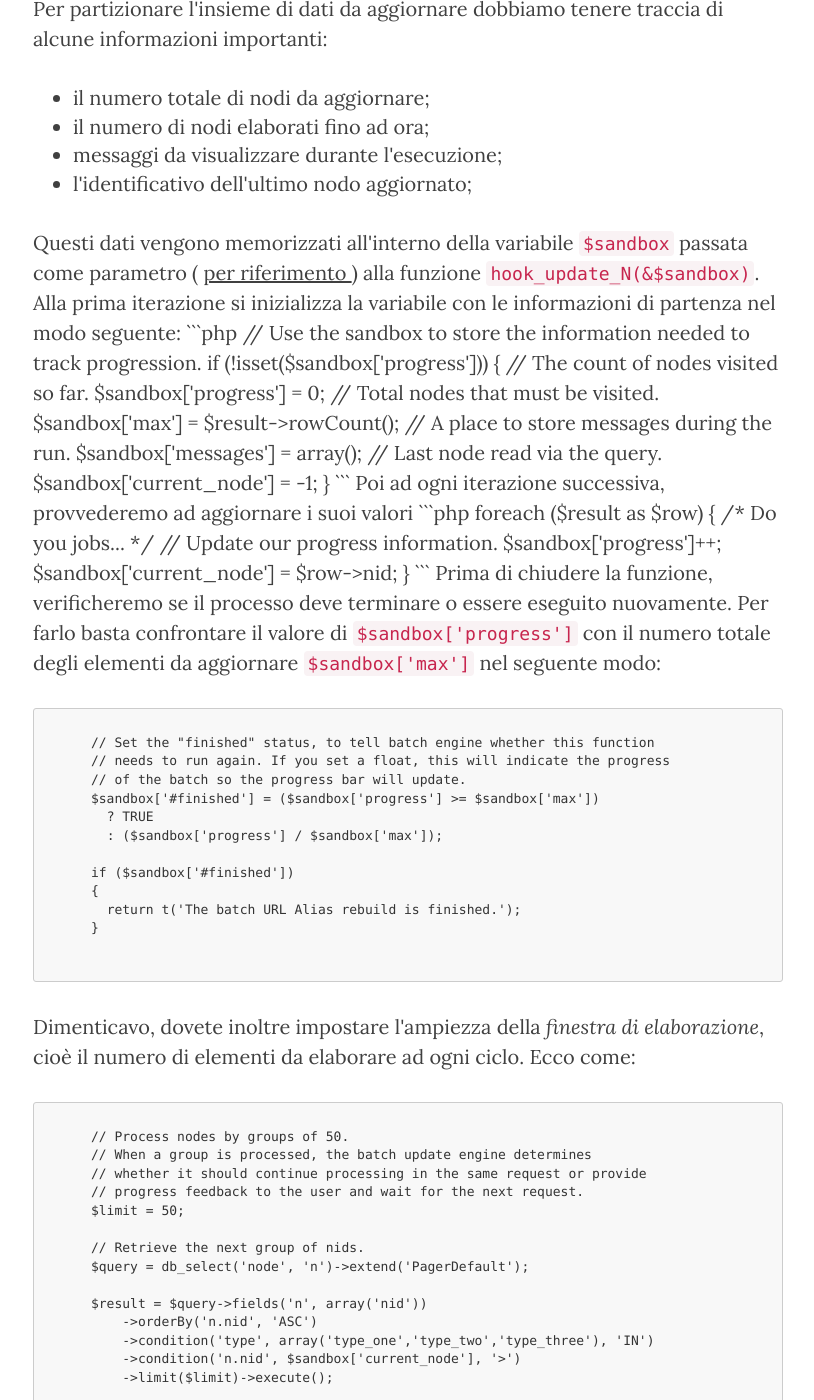
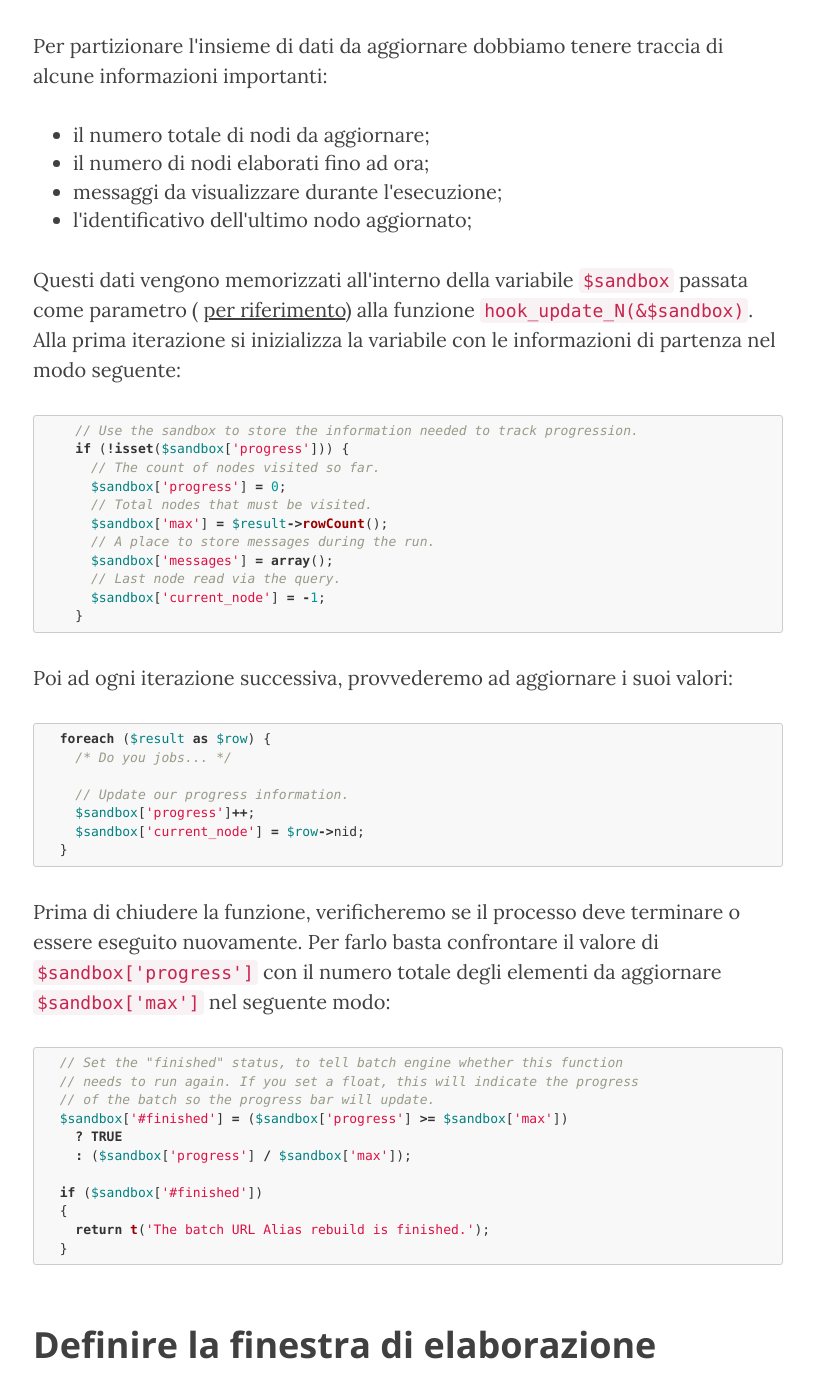
Before and after one commit to robertoperuzzo/robertoperuzzo.github.io, a Jekyll site: the page built from _posts/2016-10-07-aggiornare-in-massa-l-urlalias-dei-contenuti.markdown, in a window 1280 px wide and 1400 px high, scrolled down 1023 px. Shown: the whole window, without its empty margins (232-1046 px from the left). Built offline with Jekyll 4.4.1, drawn with Linux system fonts in a browser that asks for light colours; nearby versions of some CDN libraries; comment, search, counter and statistics services are not loaded; some of the changed text lies outside the part shown.

Commit message:
Fixed code highlight snippets.

````diff
--- a/_posts/2016-10-07-aggiornare-in-massa-l-urlalias-dei-contenuti.markdown
+++ b/_posts/2016-10-07-aggiornare-in-massa-l-urlalias-dei-contenuti.markdown
@@ -16,7 +16,7 @@ tags:     drupal7 hook_update_N pathauto urlalias
 <p>Qui di seguito vedremo i frammenti più significativi dell'intero codice che
 potete trovare nel <a href="https://www.drupal.org/node/2444939" target="_blank" title="Bulk updating Pathauto aliases - Using hook_update_N() and Batch API">mio post</a>.</p>
 
-<h2>Utilizzare la variabile $sandbox</h2>
+<h2 class="section-heading">Utilizzare la variabile $sandbox</h2>
 <p>
   Per partizionare l'insieme di dati da aggiornare dobbiamo tenere traccia di
   alcune informazioni importanti:
@@ -30,11 +30,11 @@ potete trovare nel <a href="https://www.drupal.org/node/2444939" target="_blank"
 <p>Questi dati vengono memorizzati all'interno della variabile <code>$sandbox</code>
   passata come parametro (
   <a href="http://php.net/manual/en/language.references.pass.php" target="_blank" title="Passing by Reference">
-    per riferimento
-  </a>) alla funzione <code>hook_update_N(&$sandbox)</code>.
+    per riferimento</a>) alla funzione <code>hook_update_N(&$sandbox)</code>.
   Alla prima iterazione si inizializza la variabile con le informazioni di
-  partenza nel modo seguente:
-  ```php
+  partenza nel modo seguente:</p>
+
+{% highlight php %}
     // Use the sandbox to store the information needed to track progression.
     if (!isset($sandbox['progress'])) {
       // The count of nodes visited so far.
@@ -45,68 +45,59 @@ potete trovare nel <a href="https://www.drupal.org/node/2444939" target="_blank"
       $sandbox['messages'] = array();
       // Last node read via the query.
       $sandbox['current_node'] = -1;
-    }
-  ```
+    } {% endhighlight %}
 
-  Poi ad ogni iterazione successiva, provvederemo ad aggiornare i suoi valori
+<p>Poi ad ogni iterazione successiva, provvederemo ad aggiornare i suoi valori:</p>
 
-  ```php
-    foreach ($result as $row) {
-      /*
-        Do you jobs...
-       */
+{% highlight php %}
+  foreach ($result as $row) {
+    /*
+      Do you jobs...
+     */
 
-      // Update our progress information.
-      $sandbox['progress']++;
-      $sandbox['current_node'] = $row->nid;
-    }
-  ```
+    // Update our progress information.
+    $sandbox['progress']++;
+    $sandbox['current_node'] = $row->nid;
+  } {% endhighlight %}
 
-  Prima di chiudere la funzione, verificheremo se il processo deve terminare
-  o essere eseguito nuovamente. Per farlo basta confrontare il valore di
+<p>Prima di chiudere la funzione, verificheremo se il processo deve terminare
+   o essere eseguito nuovamente. Per farlo basta confrontare il valore di
   <code>$sandbox['progress']</code> con il numero totale degli elementi da
-  aggiornare <code>$sandbox['max']</code> nel seguente modo:
+  aggiornare <code>$sandbox['max']</code> nel seguente modo:</p>
 
-  <pre>
-    <code>
-      // Set the "finished" status, to tell batch engine whether this function
-      // needs to run again. If you set a float, this will indicate the progress
-      // of the batch so the progress bar will update.
-      $sandbox['#finished'] = ($sandbox['progress'] >= $sandbox['max'])
-        ? TRUE
-        : ($sandbox['progress'] / $sandbox['max']);
+{% highlight php %}
+  // Set the "finished" status, to tell batch engine whether this function
+  // needs to run again. If you set a float, this will indicate the progress
+  // of the batch so the progress bar will update.
+  $sandbox['#finished'] = ($sandbox['progress'] >= $sandbox['max'])
+    ? TRUE
+    : ($sandbox['progress'] / $sandbox['max']);
 
-      if ($sandbox['#finished'])
-      {
-        return t('The batch URL Alias rebuild is finished.');
-      }
-    </code>
-  </pre>
-</p>
+  if ($sandbox['#finished'])
+  {
+    return t('The batch URL Alias rebuild is finished.');
+  } {% endhighlight %}
 
+<h2  class="section-heading">Definire la finestra di elaborazione</h2>
 <p>
   Dimenticavo, dovete inoltre impostare l'ampiezza della <em>finestra di elaborazione</em>,
-  cioè il numero di elementi da elaborare ad ogni ciclo. Ecco come:
+  cioè il numero di elementi da elaborare ad ogni ciclo. Ecco come:</p>
 
-  <pre>
-    <code>
-      // Process nodes by groups of 50.
-      // When a group is processed, the batch update engine determines
-      // whether it should continue processing in the same request or provide
-      // progress feedback to the user and wait for the next request.
-      $limit = 50;
+{% highlight php %}
+  // Process nodes by groups of 50.
+  // When a group is processed, the batch update engine determines
+  // whether it should continue processing in the same request or provide
+  // progress feedback to the user and wait for the next request.
+  $limit = 50;
 
-      // Retrieve the next group of nids.
-      $query = db_select('node', 'n')->extend('PagerDefault');
+  // Retrieve the next group of nids.
+  $query = db_select('node', 'n')->extend('PagerDefault');
 
-      $result = $query->fields('n', array('nid'))
-          ->orderBy('n.nid', 'ASC')
-          ->condition('type', array('type_one','type_two','type_three'), 'IN')
-          ->condition('n.nid', $sandbox['current_node'], '>')
-          ->limit($limit)->execute();
-    </code>
-  </pre>
-</p>
+  $result = $query->fields('n', array('nid'))
+      ->orderBy('n.nid', 'ASC')
+      ->condition('type', array('type_one','type_two','type_three'), 'IN')
+      ->condition('n.nid', $sandbox['current_node'], '>')
+      ->limit($limit)->execute(); {% endhighlight %}
 
 <p>
   Bene questo è tutto. Per vedere il codice completo vi rimando alla
````
